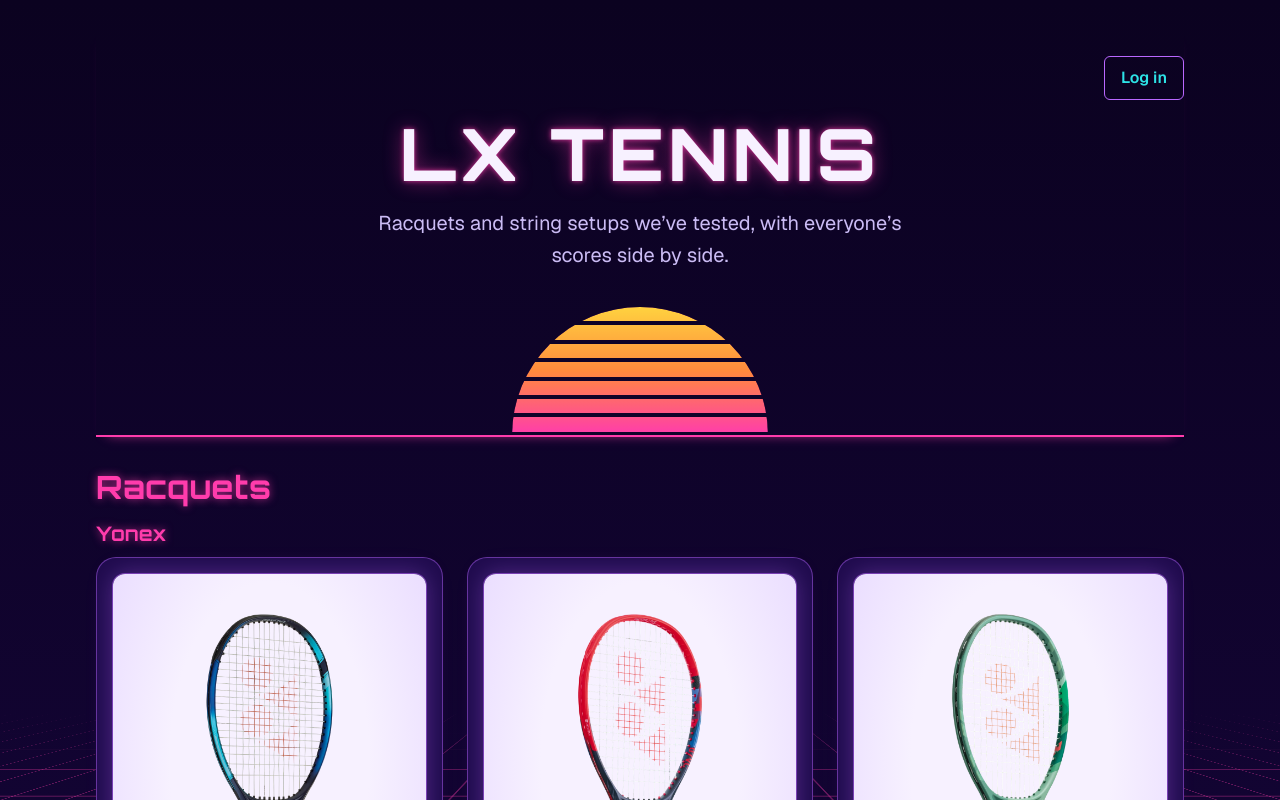
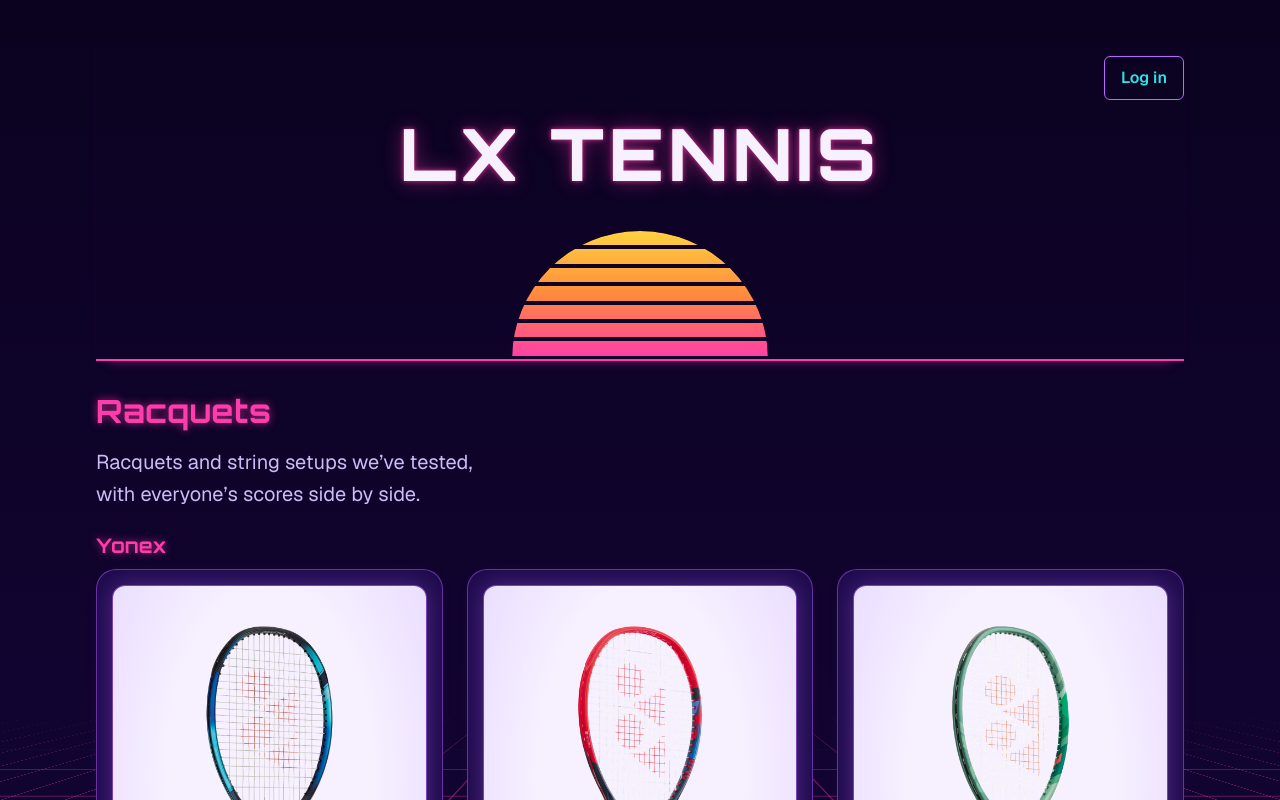
Before and after one commit to BenDeLusignan/lx-tennis, a Next.js app: page / in a window 1280 px wide. Shown: the top 800 px of the page. Built offline with nearby package versions, Linux system fonts and the light colour scheme; no server answers.

Commit message:
Landing page: move the site description from the hero into the Racquets section

```diff
--- a/src/app/page.module.css
+++ b/src/app/page.module.css
@@ -26,8 +26,13 @@
   text-shadow: var(--glow-pink);
 }
 
-.tagline {
-  max-width: 34rem;
+/* Intro under the "Racquets" heading: left-aligned like the heading it follows,
+   with room before the first brand section. */
+.intro {
+  max-width: 40rem;
+  /* Even line lengths, so a two-line intro doesn't end on a lonely "by side." */
+  text-wrap: balance;
+  margin-block-end: var(--space-6);
   font-size: var(--font-size-lg);
   color: var(--color-text-muted);
 }
--- a/src/app/page.tsx
+++ b/src/app/page.tsx
@@ -7,6 +7,8 @@
 // The landing page sits outside the (inner) route group: its hero is the
 // banner, so it renders its own <header> and <main id="main"> instead of
 // <SiteHeader />. It still carries <AuthStatus /> so "Log in" is on every page.
+// The site description is the intro to the Racquets section (not the hero), so
+// it reads as part of the content it describes.
 export default async function Home() {
   const brands = await getRacquetsByBrand();
 
@@ -17,14 +19,14 @@
           <AuthStatus />
         </div>
         <h1 className={styles.title}>LX Tennis</h1>
-        <p className={styles.tagline}>
-          Racquets and string setups we&rsquo;ve tested, with everyone&rsquo;s scores side by side.
-        </p>
         <div className={styles.sun} aria-hidden="true" />
       </header>
 
       <main id="main">
         <SectionTitle>Racquets</SectionTitle>
+        <p className={styles.intro}>
+          Racquets and string setups we&rsquo;ve tested, with everyone&rsquo;s scores side by side.
+        </p>
         <RacquetsByBrand sections={brands} headingLevel="h3" />
       </main>
     </>
```
Also changed, not shown: 1 other file (tests, documents, lock files or other folders).
